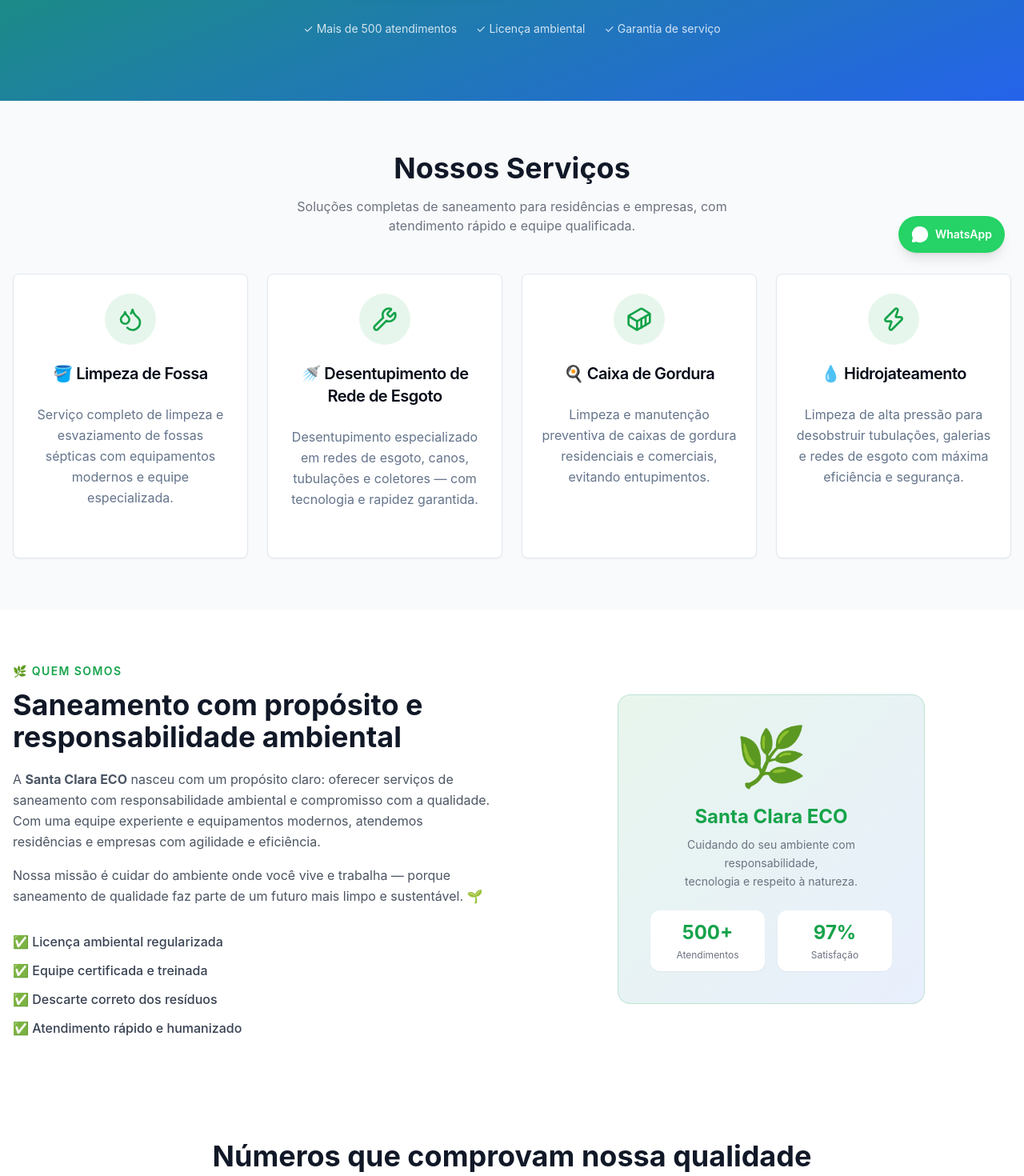
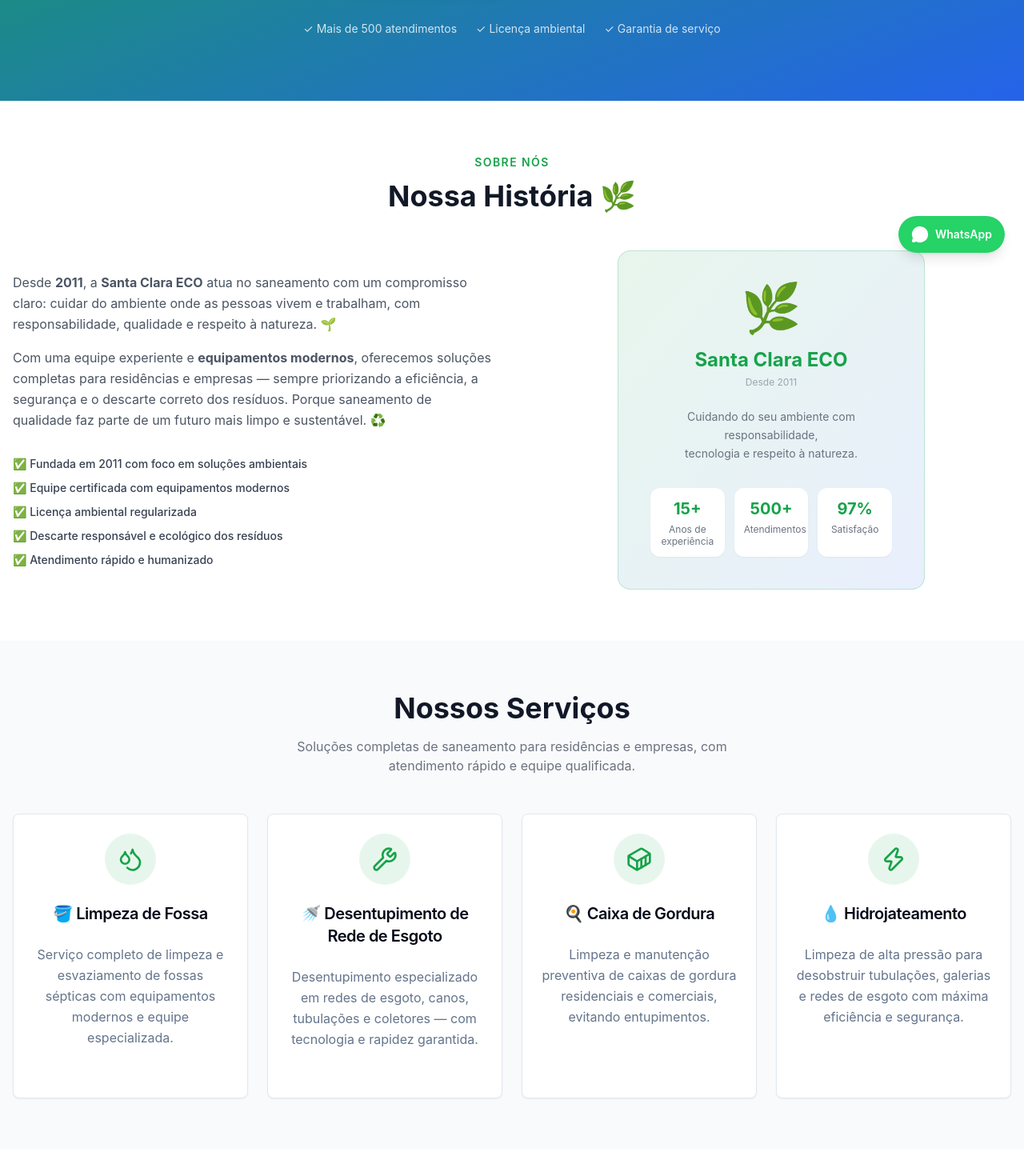
Before and after one commit to JoaoRicardoBrito/Limpa_fossa, a React (Vite) app in the folder Site_Limpa_Fossa/: page / in a window 1280 px wide. Shown: the part 460-1930 px from the top of the page at 80% size. Built offline with nearby package versions, Linux system fonts and the light colour scheme.

Commit message:
feat: add AboutSection and enhance service options with icons

```diff
--- a/Site_Limpa_Fossa/src/App.tsx
+++ b/Site_Limpa_Fossa/src/App.tsx
@@ -20,8 +20,8 @@ function App() {
       <Header />
       <main>
         <HeroSection />
+        <AboutSection />
         <ServicesSection />
-        <AboutSection />
         <Suspense fallback={<div className="py-16" />}>
           <CredibilitySection />
         </Suspense>
--- a/Site_Limpa_Fossa/src/components/sections/AboutSection.tsx
+++ b/Site_Limpa_Fossa/src/components/sections/AboutSection.tsx
@@ -1,11 +1,11 @@
 import { motion } from 'framer-motion'
-import { Leaf, ShieldCheck, Users, Recycle } from 'lucide-react'
 
 const highlights = [
-  { icon: ShieldCheck, text: '✅ Licença ambiental regularizada' },
-  { icon: Users, text: '✅ Equipe certificada e treinada' },
-  { icon: Recycle, text: '✅ Descarte correto dos resíduos' },
-  { icon: Leaf, text: '✅ Atendimento rápido e humanizado' },
+  '✅ Fundada em 2011 com foco em soluções ambientais',
+  '✅ Equipe certificada com equipamentos modernos',
+  '✅ Licença ambiental regularizada',
+  '✅ Descarte responsável e ecológico dos resíduos',
+  '✅ Atendimento rápido e humanizado',
 ]
 
 const ease = [0.25, 0.1, 0.25, 1] as const
@@ -14,6 +14,23 @@ export function AboutSection() {
   return (
     <section id="sobre" className="py-16 px-4 bg-white">
       <div className="max-w-7xl mx-auto">
+
+        {/* Section label */}
+        <motion.div
+          className="text-center mb-12"
+          initial={{ opacity: 0, y: 24 }}
+          whileInView={{ opacity: 1, y: 0 }}
+          viewport={{ once: true, margin: '-60px' }}
+          transition={{ duration: 0.45, ease }}
+        >
+          <span className="inline-block text-brand-green text-sm font-semibold uppercase tracking-widest mb-3">
+            Sobre Nós
+          </span>
+          <h2 className="text-3xl md:text-4xl font-bold text-gray-900 leading-tight">
+            Nossa História 🌿
+          </h2>
+        </motion.div>
+
         <div className="grid grid-cols-1 md:grid-cols-2 gap-12 items-center">
 
           {/* Text column */}
@@ -23,56 +40,56 @@ export function AboutSection() {
             viewport={{ once: true, margin: '-80px' }}
             transition={{ duration: 0.5, ease }}
           >
-            <span className="inline-block text-brand-green text-sm font-semibold uppercase tracking-widest mb-3">
-              🌿 Quem Somos
-            </span>
-            <h2 className="text-3xl md:text-4xl font-bold text-gray-900 mb-5 leading-tight">
-              Saneamento com propósito e responsabilidade ambiental
-            </h2>
             <p className="text-gray-600 leading-relaxed mb-4">
-              A <strong>Santa Clara ECO</strong> nasceu com um propósito claro: oferecer serviços
-              de saneamento com responsabilidade ambiental e compromisso com a qualidade. Com uma
-              equipe experiente e equipamentos modernos, atendemos residências e empresas com
-              agilidade e eficiência.
+              Desde <strong>2011</strong>, a <strong>Santa Clara ECO</strong> atua no saneamento
+              com um compromisso claro: cuidar do ambiente onde as pessoas vivem e trabalham, com
+              responsabilidade, qualidade e respeito à natureza. 🌱
             </p>
             <p className="text-gray-600 leading-relaxed mb-8">
-              Nossa missão é cuidar do ambiente onde você vive e trabalha — porque saneamento de
-              qualidade faz parte de um futuro mais limpo e sustentável. 🌱
+              Com uma equipe experiente e <strong>equipamentos modernos</strong>, oferecemos
+              soluções completas para residências e empresas — sempre priorizando a eficiência,
+              a segurança e o descarte correto dos resíduos. Porque saneamento de qualidade faz
+              parte de um futuro mais limpo e sustentável. ♻️
             </p>
 
             {/* Highlights */}
-            <ul className="space-y-3">
+            <ul className="space-y-2.5">
               {highlights.map((item) => (
-                <li key={item.text} className="text-gray-700 font-medium">
-                  {item.text}
+                <li key={item} className="text-gray-700 font-medium text-sm">
+                  {item}
                 </li>
               ))}
             </ul>
           </motion.div>
 
-          {/* Visual column */}
+          {/* Visual card column */}
           <motion.div
             initial={{ opacity: 0, x: 32 }}
             whileInView={{ opacity: 1, x: 0 }}
             viewport={{ once: true, margin: '-80px' }}
-            transition={{ duration: 0.5, ease, delay: 0.1 }}
+            transition={{ duration: 0.5, ease, delay: 0.12 }}
             className="flex justify-center"
           >
             <div className="rounded-2xl bg-gradient-to-br from-brand-green/10 to-brand-blue/10 border border-brand-green/20 p-10 text-center max-w-sm w-full">
-              <div className="text-7xl mb-6">🌿</div>
-              <p className="text-brand-green font-bold text-2xl mb-2">Santa Clara ECO</p>
-              <p className="text-gray-500 text-sm leading-relaxed">
+              <div className="text-6xl mb-5">🌿</div>
+              <p className="text-brand-green font-bold text-2xl mb-1">Santa Clara ECO</p>
+              <p className="text-gray-400 text-xs mb-6">Desde 2011</p>
+              <p className="text-gray-500 text-sm leading-relaxed mb-8">
                 Cuidando do seu ambiente com responsabilidade,<br />
                 tecnologia e respeito à natureza.
               </p>
-              <div className="mt-6 grid grid-cols-2 gap-4 text-center">
+              <div className="grid grid-cols-3 gap-3 text-center">
                 <div className="bg-white rounded-xl p-3 shadow-sm">
-                  <p className="text-2xl font-bold text-brand-green">500+</p>
-                  <p className="text-xs text-gray-500 mt-1">Atendimentos</p>
+                  <p className="text-xl font-bold text-brand-green">15+</p>
+                  <p className="text-xs text-gray-500 mt-1 leading-tight">Anos de experiência</p>
                 </div>
                 <div className="bg-white rounded-xl p-3 shadow-sm">
-                  <p className="text-2xl font-bold text-brand-green">97%</p>
-                  <p className="text-xs text-gray-500 mt-1">Satisfação</p>
+                  <p className="text-xl font-bold text-brand-green">500+</p>
+                  <p className="text-xs text-gray-500 mt-1 leading-tight">Atendimentos</p>
+                </div>
+                <div className="bg-white rounded-xl p-3 shadow-sm">
+                  <p className="text-xl font-bold text-brand-green">97%</p>
+                  <p className="text-xs text-gray-500 mt-1 leading-tight">Satisfação</p>
                 </div>
               </div>
             </div>
```
